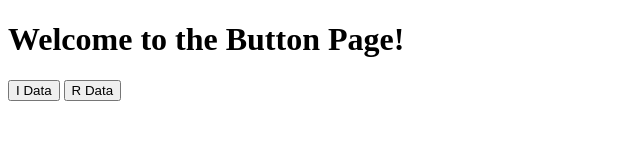
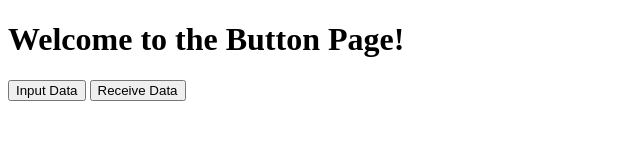
Before and after one commit to anjalee-ehelepola/Final-Year-Project, a website: page public/index.html in a window 1280 px wide. Shown: the whole page, without its empty margins (0-640 px from the left). Drawn offline with Linux system fonts and the light colour scheme.

Commit message:
change into input data

```diff
--- a/public/index.html
+++ b/public/index.html
@@ -9,9 +9,8 @@
 
     <h1>Welcome to the Button Page!</h1>
 
-    <button onclick="location.href='adddata.html'">I Data</button>
-    <button onclick="location.href='getdata.html'">R Data</button>
-
+    <button onclick="location.href='adddata.html'">Input Data</button>
+    <button onclick="location.href='getdata.html'">Receive Data</button>
 
 </body>
 </html>
```
